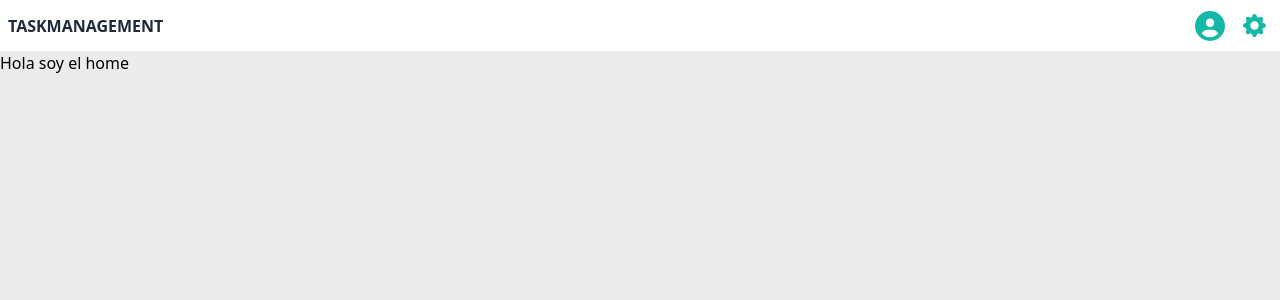
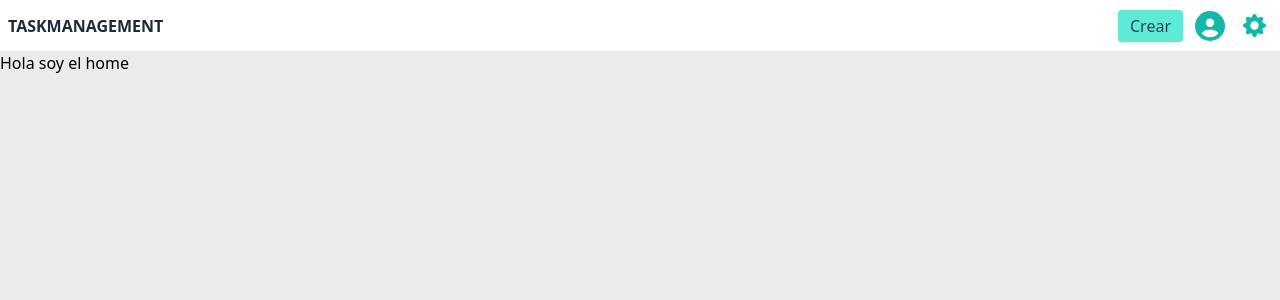
Before and after one commit to Edisonven/Tnest-app, a React (Vite) app in the folder Frontend/: page / in a window 1280 px wide. Shown: the top 300 px of the page. Built offline with nearby package versions, Linux system fonts and the light colour scheme.

Commit message:
Creando componente para crear un tablero

```diff
--- /dev/null
+++ b/Frontend/src/components/createABoard/CreateABoard.tsx
@@ -0,0 +1,14 @@
+import { motion } from "framer-motion";
+
+function CreateABoard() {
+  return (
+    <motion.section
+      whileTap={{ scale: 0.92 }}
+      className="bg-teal-300 rounded shadow dark:bg-[#a0a0b9] hover:brightness-110"
+    >
+      <button className="text-slate-700 font-medium py-1 px-3 ">Crear</button>
+    </motion.section>
+  );
+}
+
+export default CreateABoard;
--- a/Frontend/src/components/navbar/Navbar.tsx
+++ b/Frontend/src/components/navbar/Navbar.tsx
@@ -5,6 +5,7 @@ import { useEffect, useRef, useState } from "react";
 import { AnimatePresence } from "framer-motion";
 import { forwardRef } from "react";
 import { DomRefElement, IconForwardRef } from "../../types/DomRefElement";
+import CreateABoard from "../createABoard/CreateABoard";
 
 const GearIcon = forwardRef<HTMLDivElement, IconForwardRef>((props, ref) => (
   <div ref={ref}>
@@ -50,6 +51,9 @@ function Navbar(): JSX.Element {
           </h1>
         </div>
         <div className="flex items-center gap-3">
+          <div className="">
+            <CreateABoard />
+          </div>
           <div className="relative">
             <FaCircleUser className="text-[30px] text-teal-500 dark:text-slate-400 cursor-pointer select-none" />
           </div>
```
